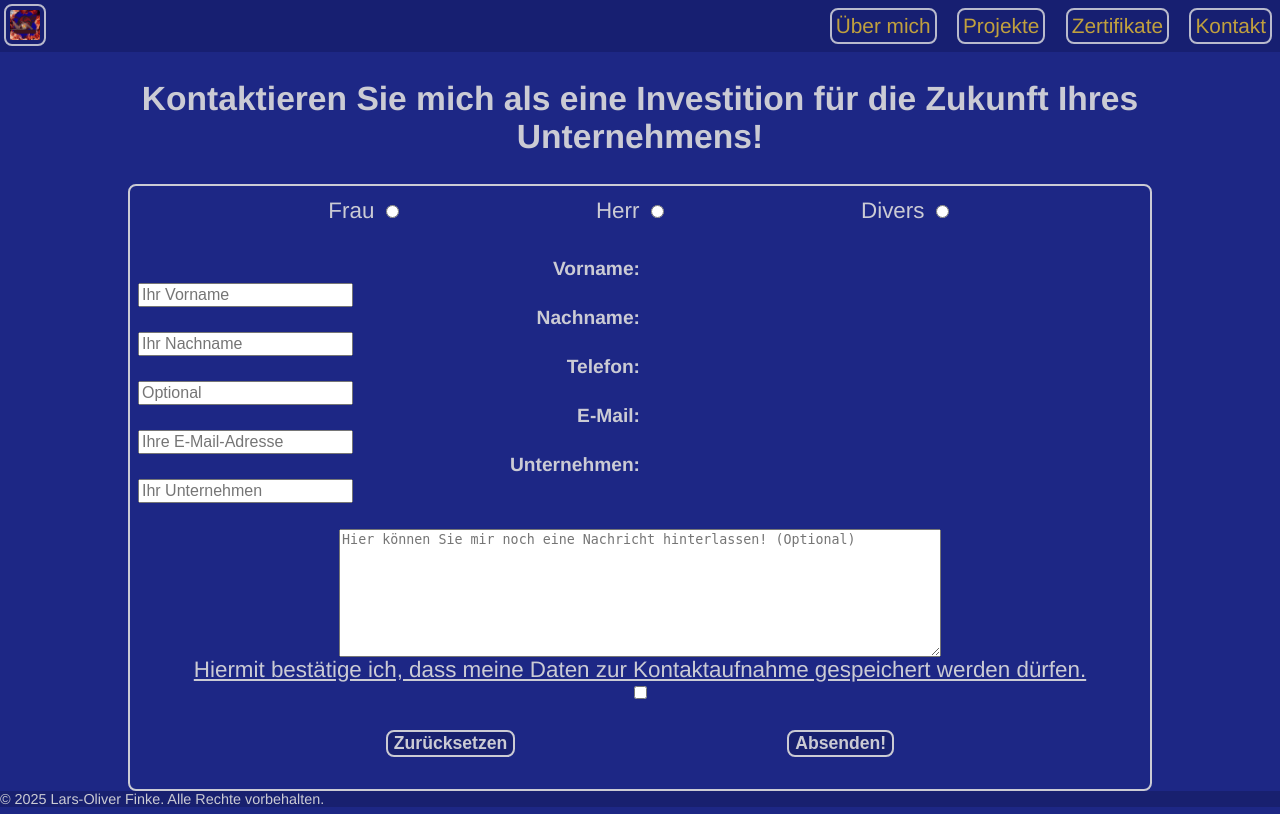
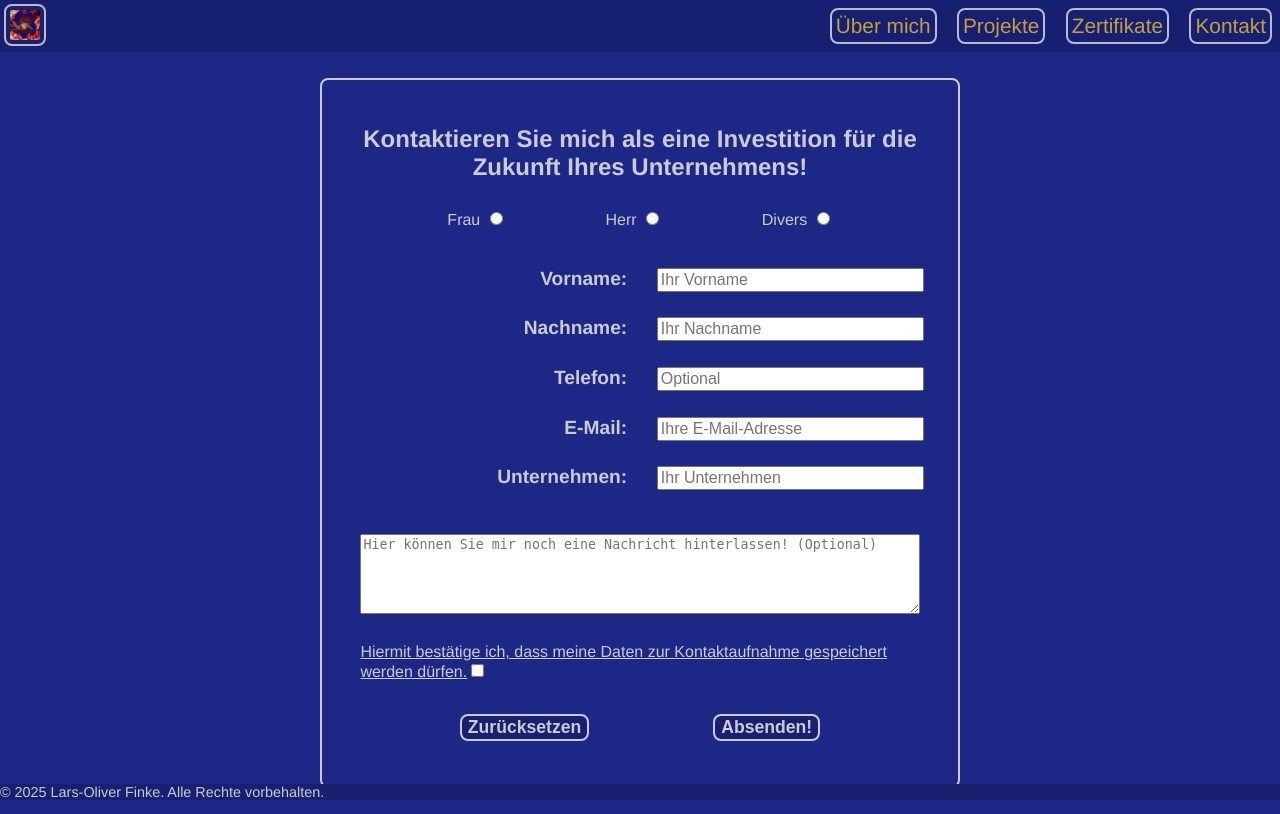
Before and after one commit to LarsOFinke/MyPortfolio, a Flask app: page /contact in a window 1280 px wide. Run offline with Flask 3, Linux system fonts and the light colour scheme.

Commit message:
Finished refactoring contact-page.

```diff
--- a/src/static/style/contact.css
+++ b/src/static/style/contact.css
@@ -6,7 +6,7 @@
 
 .col-50 input {
     margin: 0 0 0 4px;
-    width: 12ch;
+    width: 100%;
 }
 .col-50 label {
     font-weight: bold;
@@ -17,6 +17,18 @@
     justify-content: flex-end;
 }
 textarea {
-    width: 40ch;
+    width: 100%;
     height: 5rem;
 }
+
+@media (min-width: 768) {
+    textarea {
+        width: 50%;
+        height: 8rem;
+    }
+}
+
+footer {
+    position: absolute;
+    bottom: 0;
+}
--- a/src/static/style/mediaqueries.css
+++ b/src/static/style/mediaqueries.css
@@ -13,13 +13,13 @@
 }
 
 @media (min-width: 500px) {
-    .container {
+    .wrapper {
         width: 80%;
     }
 }
 
 @media (min-width: 768px) {
-    .container {
+    .wrapper {
         width: 80%;
     }
 
@@ -27,16 +27,13 @@
         max-width: 50%;
     }
 
-    .contact-form {
-        font-size: 1.4rem;
-    }
     .col-50 input {
         font-size: 1.2rem;
         width: fit-content;
     }
-    textarea {
-        width: 75ch;
-        height: 8rem;
+
+    #contact-form {
+        width: 60%;
     }
 }
 
@@ -49,6 +46,10 @@
     .col-50 input {
         font-size: 1rem;
     }
+
+    #contact-form {
+        width: 50%;
+    }
 }
 
 @media (min-width: 1400px) {
@@ -60,17 +61,14 @@
         width: 50%;
     }
 
-    #github {
-        width: 15%;
-    }
-
     #linkedin {
         width: 10%;
     }
 
-    .contact-form {
+    #contact-form {
         width: 40%;
     }
+
 }
 
 @media (min-width: 1600px) {
@@ -78,7 +76,8 @@
         width: 40%;
     }
 
-    .contact-form {
+    #contact-form {
         width: 30%;
     }
+
 }
--- a/src/static/style/projects.css
+++ b/src/static/style/projects.css
@@ -5,11 +5,15 @@
 
 
 video {
-    width: 60%;
+    width: 50%;
     margin: 1rem 0 0 .25rem;
 }
 
 
+.projects {
+    padding: 1%;
+    margin: 1%;
+}
 .projects > a {
     text-decoration: underline;
     text-align: center;
--- a/src/static/style/style.css
+++ b/src/static/style/style.css
@@ -32,6 +32,7 @@ html, body {
 body {
     margin: 0;
     width: 100%;
+    height: 100%;
     background-color: var(--light-navy-blue);
     color: var(--grey);
     font-family: 'Franklin Gothic Medium', 'Roboto', Arial, sans-serif;
@@ -116,7 +117,7 @@ a:visited {
 
 
 /* ### GRID-SYSTEM ### */
-.row { height: fit-content; }
+.row { height: fit-content; flex-direction: row; }
 .row::after {
     content: "";
     clear:both;
@@ -129,7 +130,7 @@ a:visited {
 .col-33 { width: 33.333%; }
 .col-20 { width: 20%; }
 
-.main-container [class*='col-'] {
+.wrapper [class*='col-'] {
     float: left;
     min-height: 1px;
     padding: .8rem;
--- a/src/templates/base.html
+++ b/src/templates/base.html
@@ -7,10 +7,10 @@
     <title>Portfolio</title>
 
     <link rel="stylesheet" type="text/css" href="{{ url_for('static', filename='style/style.css') }}">
+    <link rel="stylesheet" type="text/css" href="{{ url_for('static', filename='style/mediaqueries.css') }}">
     <link rel="stylesheet" type="text/css" href="{{ url_for('static', filename='style/base.css') }}">
     {% block stylesheets %}
     {% endblock %}
-    <link rel="stylesheet" type="text/css" href="{{ url_for('static', filename='style/mediaqueries.css') }}">
 </head>
 <body class="centered">
 
--- a/src/templates/contact.html
+++ b/src/templates/contact.html
@@ -13,10 +13,8 @@ Kontakt
 
 {% block content %}
 
-<div class="container contact-form">
-
+<div class="wrapper centered bordered" id="contact-form">
     <h2>Kontaktieren Sie mich als eine Investition für die Zukunft Ihres Unternehmens!</h2>
-
 
     {% with messages = get_flashed_messages() %}
         {% if messages %}
@@ -29,23 +27,20 @@ Kontakt
         {% endif %}
     {% endwith %}
 
-    <div class="bordered">
-
     <form method="POST">
-
         <div class="btn-box">
             <div>
-                    <label class="radio" for="Fr">Frau</label>
+                <label for="Fr">Frau</label>
                 <input type="radio" name="gender" id="Fr" value="Fr" required>
             </div>
 
             <div>
-                    <label class="radio" for="Hr">Herr</label>
+                <label for="Hr">Herr</label>
                 <input type="radio" name="gender" id="Hr" value="Hr" required>
             </div>
 
             <div>
-                    <label class="radio" for="Nb">Divers</label>
+                <label for="Nb">Divers</label>
                 <input type="radio" name="gender" id="Nb" value="Nb" required>
             </div>
         </div>
@@ -100,15 +95,15 @@ Kontakt
         <br>
 
         <div class="row">
-                <div class="col-100 centered">
-                    <textarea name="message" class="primary" id="message" placeholder="Hier können Sie mir noch eine Nachricht hinterlassen! (Optional)"></textarea>
+            <div class="col-100">
+                <textarea name="message" id="message" placeholder="Hier können Sie mir noch eine Nachricht hinterlassen! (Optional)"></textarea>
             </div>
         </div>
 
         <div class="row">
-                <div class="col-100 centered">
-                    <label class="tos" for="tos"><u>Hiermit bestätige ich, dass meine Daten zur Kontaktaufnahme gespeichert werden dürfen.</u></label>
-                    <input type="checkbox" id="tos" required>
+            <div class="col-100">
+                <label class="tos" for="tos"><u>Hiermit bestätige ich, dass meine Daten zur Kontaktaufnahme gespeichert werden dürfen.</u><input type="checkbox" id="tos" required></label>
+
             </div>
         </div>
 
@@ -116,8 +111,8 @@ Kontakt
             <button type="reset" class="btn">Zurücksetzen</button>
             <button type="submit" class="btn">Absenden!</button>
         </div>
+    </form>
 
-        </form>
 </div>
-</div>
+
 {% endblock %}
```
Also changed, not shown: 2 other files. Lines whose indentation alone changed are shown as unchanged.
